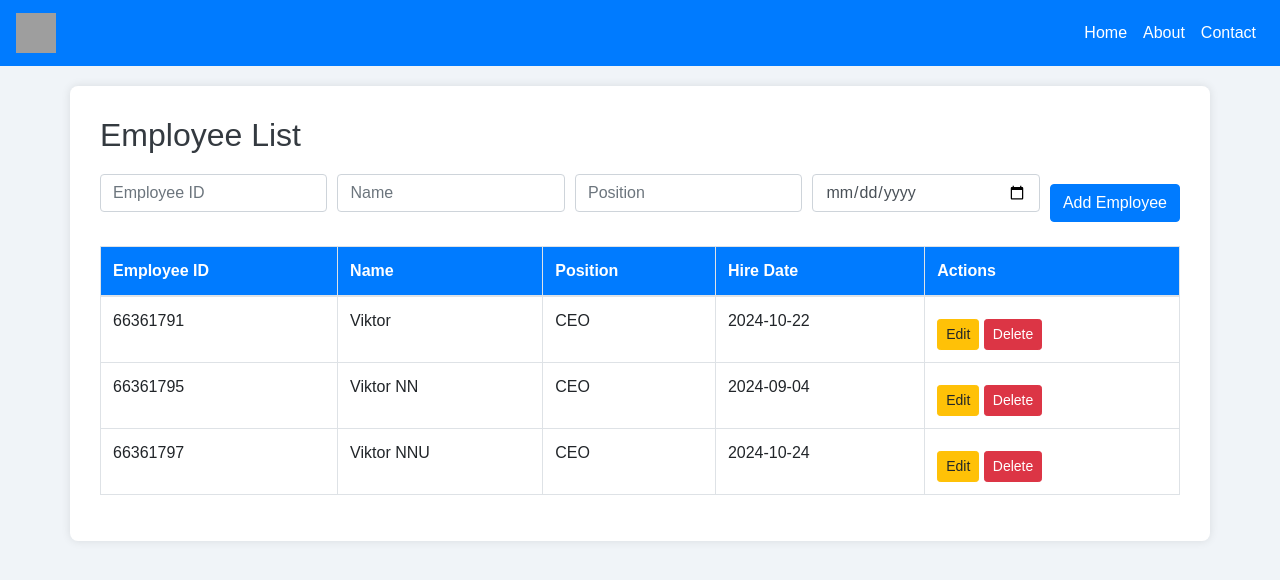
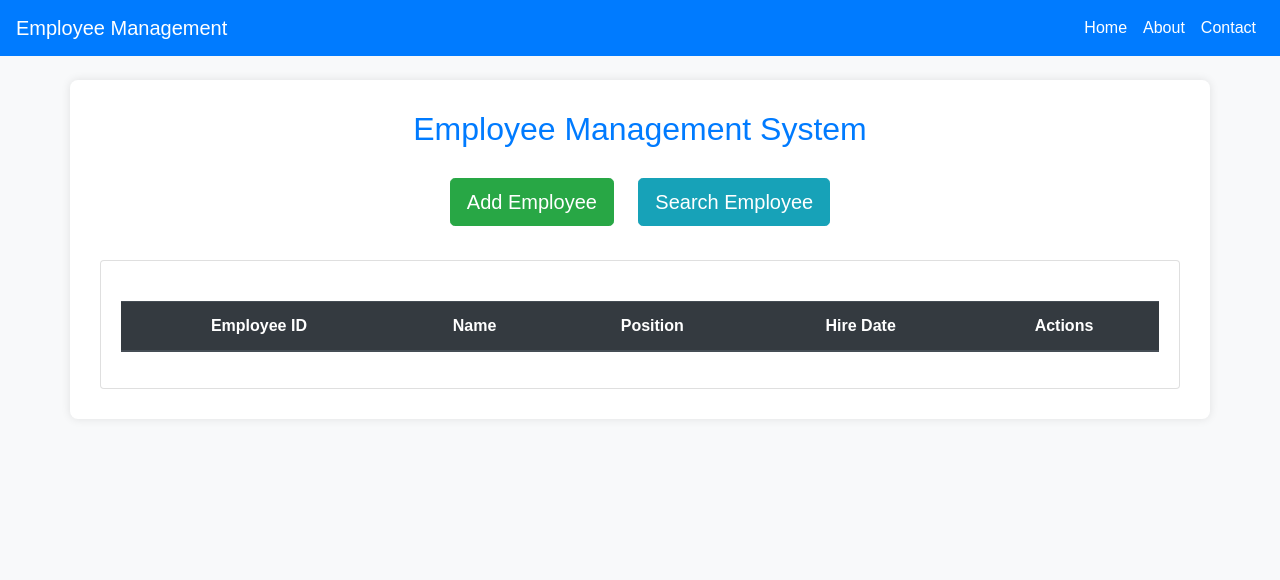
Before and after one commit to ntwz2004/Employ, a Flask app: page / in a window 1280 px wide. Shown: the top 580 px of the page. Run offline with Flask 3, Linux system fonts and the light colour scheme; lists and menus that the app fills with data are empty; some libraries are stand-ins or nearby versions; grey boxes are pictures that could not be loaded.

Commit message:
Add files via upload

```diff
--- a/project55/app.py
+++ b/project55/app.py
@@ -1,23 +1,94 @@
 from flask import Flask, request, render_template, redirect, url_for
-from flask_sqlalchemy import SQLAlchemy
 
 app = Flask(__name__)
-app.config['SQLALCHEMY_DATABASE_URI'] = 'sqlite:///employees.db'
-db = SQLAlchemy(app)
 
-class Employee(db.Model):
-    emp_id = db.Column(db.String(20), primary_key=True)
-    name = db.Column(db.String(100), nullable=False)
-    position = db.Column(db.String(50), nullable=False)
-    hire_date = db.Column(db.String(10), nullable=False)
+class Employee:
+    def __init__(self, emp_id, name, position, hire_date):
+        self.emp_id = emp_id
+        self.name = name
+        self.position = position
+        self.hire_date = hire_date
+        self.left = None
+        self.right = None
 
-# ใช้ app.app_context() เพื่อสร้างบริบท
-with app.app_context():
-    db.create_all()  # สร้างตารางในฐานข้อมูล
+class BST:
+    def __init__(self):
+        self.root = None
+
+    def insert(self, emp_id, name, position, hire_date):
+        new_employee = Employee(emp_id, name, position, hire_date)
+        if self.root is None:
+            self.root = new_employee
+        else:
+            self._insert_rec(self.root, new_employee)
+
+    def _insert_rec(self, node, new_employee):
+        if new_employee.emp_id < node.emp_id:
+            if node.left is None:
+                node.left = new_employee
+            else:
+                self._insert_rec(node.left, new_employee)
+        else:
+            if node.right is None:
+                node.right = new_employee
+            else:
+                self._insert_rec(node.right, new_employee)
+
+    def inorder(self):
+        return self._inorder_rec(self.root)
+
+    def _inorder_rec(self, node):
+        if node is None:
+            return []
+        return self._inorder_rec(node.left) + [node] + self._inorder_rec(node.right)
+
+    def delete(self, emp_id):
+        self.root = self._delete_rec(self.root, emp_id)
+
+    def _delete_rec(self, node, emp_id):
+        if node is None:
+            return node
+        if emp_id < node.emp_id:
+            node.left = self._delete_rec(node.left, emp_id)
+        elif emp_id > node.emp_id:
+            node.right = self._delete_rec(node.right, emp_id)
+        else:
+            if node.left is None:
+                return node.right
+            elif node.right is None:
+                return node.left
+            min_larger_node = self._min_value_node(node.right)
+            node.emp_id, node.name, node.position, node.hire_date = (
+                min_larger_node.emp_id,
+                min_larger_node.name,
+                min_larger_node.position,
+                min_larger_node.hire_date,
+            )
+            node.right = self._delete_rec(node.right, min_larger_node.emp_id)
+        return node
+
+    def _min_value_node(self, node):
+        current = node
+        while current.left is not None:
+            current = current.left
+        return current
+
+    def search(self, emp_id):
+        return self._search_rec(self.root, emp_id)
+
+    def _search_rec(self, node, emp_id):
+        if node is None or node.emp_id == emp_id:
+            return node
+        if emp_id < node.emp_id:
+            return self._search_rec(node.left, emp_id)
+        return self._search_rec(node.right, emp_id)
+
+# Global BST instance
+employee_tree = BST()
 
 @app.route('/')
 def index():
-    employees = Employee.query.all()
+    employees = employee_tree.inorder()
     return render_template('index.html', employees=employees)
 
 @app.route('/add', methods=['POST'])
@@ -26,30 +97,28 @@ def add_employee():
     name = request.form['name']
     position = request.form['position']
     hire_date = request.form['hire_date']
-    new_employee = Employee(emp_id=emp_id, name=name, position=position, hire_date=hire_date)
-    db.session.add(new_employee)
-    db.session.commit()
+    employee_tree.insert(emp_id, name, position, hire_date)
     return redirect(url_for('index'))
 
-@app.route('/delete/<string:emp_id>')
+@app.route('/delete/<string:emp_id>', methods=['POST'])
 def delete_employee(emp_id):
-    employee = Employee.query.get(emp_id)
-    if employee:
-        db.session.delete(employee)
-        db.session.commit()
+    employee_tree.delete(emp_id)
     return redirect(url_for('index'))
 
 @app.route('/edit/<string:emp_id>', methods=['GET', 'POST'])
 def edit_employee(emp_id):
-    employee = Employee.query.get(emp_id)
+    employee = employee_tree.search(emp_id)
     if request.method == 'POST':
-        employee.emp_id = request.form['emp_id']
-        employee.name = request.form['name']
-        employee.position = request.form['position']
-        employee.hire_date = request.form['hire_date']
-        db.session.commit()
+        employee_tree.delete(emp_id)
+        employee_tree.insert(request.form['emp_id'], request.form['name'], request.form['position'], request.form['hire_date'])
         return redirect(url_for('index'))
     return render_template('edit.html', employee=employee)
 
+@app.route('/search', methods=['POST'])
+def search_employee():
+    emp_id = request.form['emp_id']
+    employee = employee_tree.search(emp_id)
+    return render_template('search_result.html', employee=employee)
+
 if __name__ == '__main__':
     app.run(debug=True)
--- a/project55/static/styles.css
+++ b/project55/static/styles.css
@@ -54,3 +54,23 @@ td {
         margin-bottom: 0;
     }
 }
+
+body {
+    background-color: #f8f9fa; /* เปลี่ยนสีพื้นหลัง */
+}
+
+h2 {
+    color: #007bff; /* เปลี่ยนสีหัวข้อ */
+}
+
+.table {
+    margin-top: 20px;
+}
+
+.table th, .table td {
+    text-align: center; /* จัดกึ่งกลาง */
+}
+
+.btn-lg {
+    margin: 10px; /* เพิ่มระยะห่างระหว่างปุ่ม */
+}
--- a/project55/templates/index.html
+++ b/project55/templates/index.html
@@ -5,14 +5,12 @@
     <meta name="viewport" content="width=device-width, initial-scale=1.0">
     <title>Employee Management System</title>
     <link rel="stylesheet" href="https://stackpath.bootstrapcdn.com/bootstrap/4.5.2/css/bootstrap.min.css">
-    <link rel="stylesheet" href="{{ url_for('static', filename='styles.css') }}">  <!-- นำเข้าไฟล์ CSS -->
+    <link rel="stylesheet" href="{{ url_for('static', filename='styles.css') }}">
 </head>
 <body>
-    <nav class="navbar navbar-expand-lg navbar-light">
-        <a class="navbar-brand" href="#">
-            <img src="{{ url_for('static', filename='logo.png') }}" alt="Logo" style="width: 40px; height: 40px;">  <!-- ใช้ภาพโลโก้ -->
-        </a>
-        <div class="collapse navbar-collapse" id="navbarNav">
+    <nav class="navbar navbar-expand-lg navbar-dark bg-primary">
+        <a class="navbar-brand" href="#">Employee Management</a>
+        <div class="collapse navbar-collapse">
             <ul class="navbar-nav ml-auto">
                 <li class="nav-item"><a class="nav-link" href="#">Home</a></li>
                 <li class="nav-item"><a class="nav-link" href="#">About</a></li>
@@ -21,30 +19,17 @@
         </div>
     </nav>
 
-    <div class="container">
-        <h2>Employee List</h2>
-        <form action="/add" method="POST" class="mb-4">
-            <div class="form-row">
-                <div class="col">
-                    <input type="text" name="emp_id" class="form-control" placeholder="Employee ID" required>
+    <div class="container mt-4">
+        <h2 class="text-center">Employee Management System</h2>
+        <div class="mb-4 text-center">
+            <a href="/add" class="btn btn-success btn-lg">Add Employee</a>
+            <a href="#" class="btn btn-info btn-lg" data-toggle="modal" data-target="#searchModal">Search Employee</a>
         </div>
-                <div class="col">
-                    <input type="text" name="name" class="form-control" placeholder="Name" required>
-                </div>
-                <div class="col">
-                    <input type="text" name="position" class="form-control" placeholder="Position" required>
-                </div>
-                <div class="col">
-                    <input type="date" name="hire_date" class="form-control" required>
-                </div>
-                <div class="col-auto">
-                    <button type="submit" class="btn btn-primary">Add Employee</button>
-                </div>
-            </div>
-        </form>
 
-        <table class="table table-bordered">
-            <thead>
+        <div class="card">
+            <div class="card-body">
+                <table class="table table-striped">
+                    <thead class="thead-dark">
                         <tr>
                             <th>Employee ID</th>
                             <th>Name</th>
@@ -62,12 +47,43 @@
                             <td>{{ employee.hire_date }}</td>
                             <td>
                                 <a href="{{ url_for('edit_employee', emp_id=employee.emp_id) }}" class="btn btn-warning btn-sm">Edit</a>
-                        <a href="{{ url_for('delete_employee', emp_id=employee.emp_id) }}" class="btn btn-danger btn-sm">Delete</a>
+                                <form action="{{ url_for('delete_employee', emp_id=employee.emp_id) }}" method="POST" style="display:inline;">
+                                    <button type="submit" class="btn btn-danger btn-sm" onclick="return confirm('Are you sure you want to delete this employee?')">Delete</button>
+                                </form>
                             </td>
                         </tr>
                         {% endfor %}
                     </tbody>
                 </table>
             </div>
+        </div>
+    </div>
+
+    <!-- Search Modal -->
+    <div class="modal fade" id="searchModal" tabindex="-1" role="dialog" aria-labelledby="searchModalLabel" aria-hidden="true">
+        <div class="modal-dialog" role="document">
+            <div class="modal-content">
+                <div class="modal-header">
+                    <h5 class="modal-title" id="searchModalLabel">Search Employee</h5>
+                    <button type="button" class="close" data-dismiss="modal" aria-label="Close">
+                        <span aria-hidden="true">&times;</span>
+                    </button>
+                </div>
+                <div class="modal-body">
+                    <form action="/search" method="POST">
+                        <div class="form-group">
+                            <label for="emp_id">Employee ID</label>
+                            <input type="text" name="emp_id" class="form-control" id="emp_id" required>
+                        </div>
+                        <button type="submit" class="btn btn-primary">Search</button>
+                    </form>
+                </div>
+            </div>
+        </div>
+    </div>
+
+    <script src="https://code.jquery.com/jquery-3.5.1.slim.min.js"></script>
+    <script src="https://cdn.jsdelivr.net/npm/@popperjs/core@2.9.3/dist/umd/popper.min.js"></script>
+    <script src="https://stackpath.bootstrapcdn.com/bootstrap/4.5.2/js/bootstrap.min.js"></script>
 </body>
 </html>
```
Also changed, not shown: project55/templates/add.html (added, +19 -0 lines), project55/templates/edit.html (+23 -20 lines), project55/templates/search.html (added, +18 -0 lines), project55/templates/search_result.html (added, +42 -0 lines), project55/instance/employees.db. Lines whose indentation alone changed are shown as unchanged.
